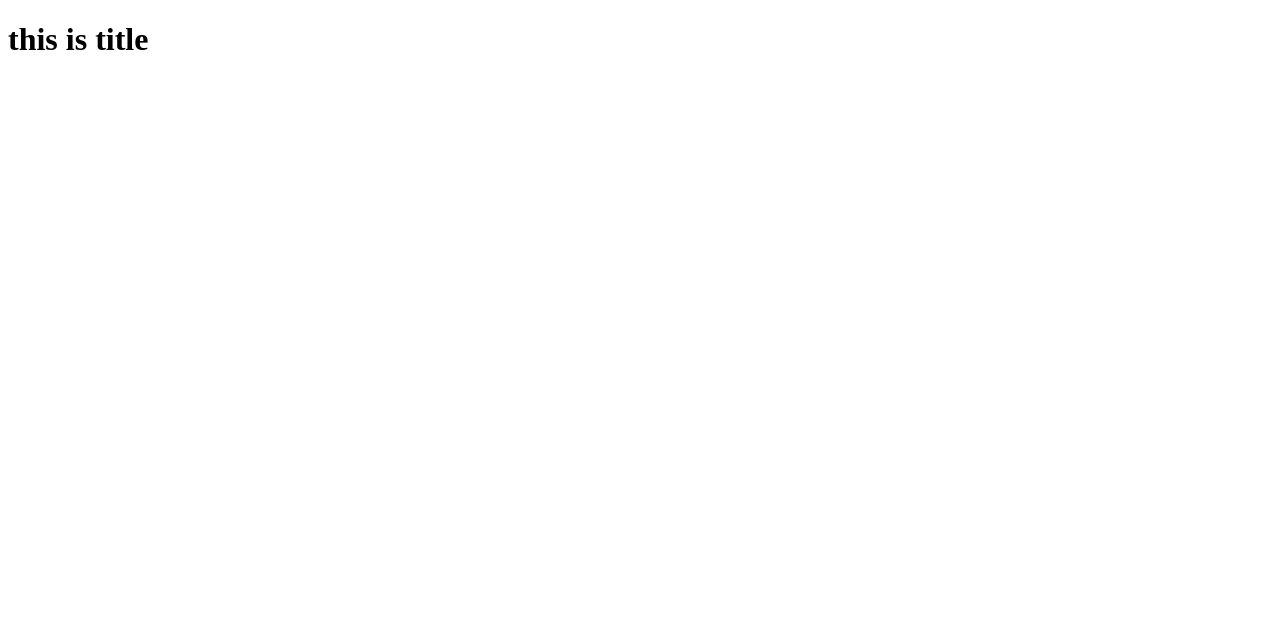
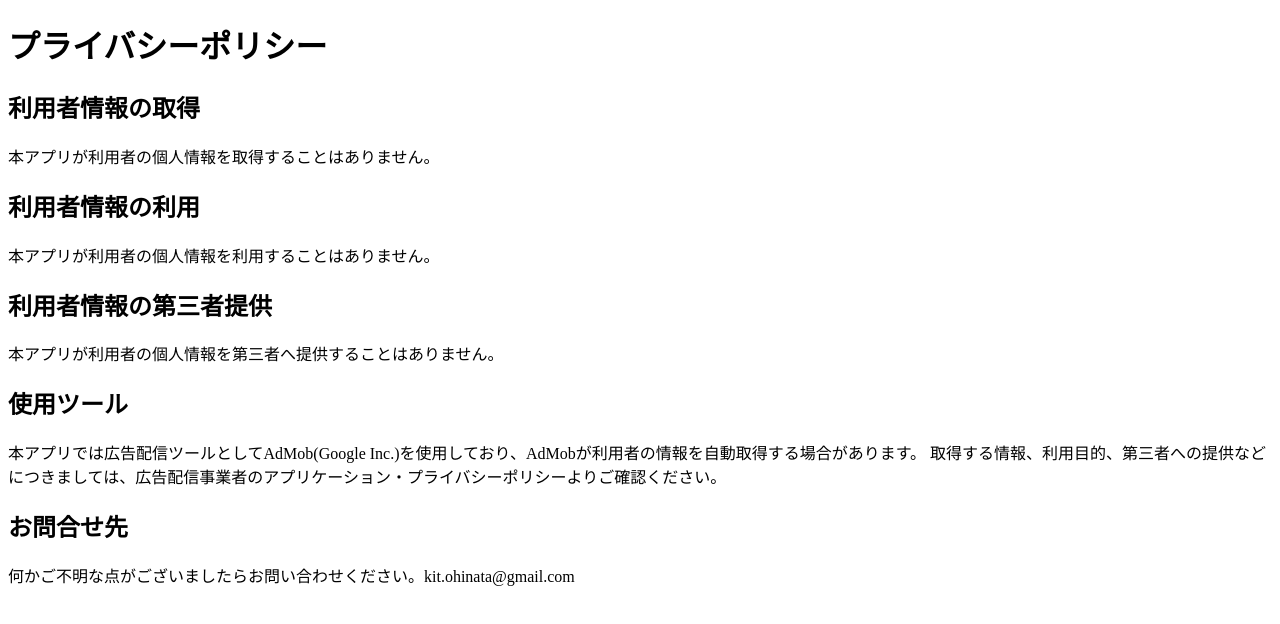
Before and after one commit to iamkaito/flutter_kin_energy_privacy_policy, a plain HTML site: page index.html in a window 1280 px wide. Drawn offline with Linux system fonts and the light colour scheme.

Commit message:
Update index.html

```diff
--- a/index.html
+++ b/index.html
@@ -6,6 +6,17 @@
     <title>プライバシーポリシー</title>
 </head>
 <body>
-    <h1>this is title</h1>
+    <h1>プライバシーポリシー</h1>
+    <h2>利用者情報の取得</h2>
+    <div>本アプリが利用者の個人情報を取得することはありません。</div>
+    <h2>利用者情報の利用</h2>
+    <div>本アプリが利用者の個人情報を利用することはありません。</div>
+    <h2>利用者情報の第三者提供</h2>
+    <div>本アプリが利用者の個人情報を第三者へ提供することはありません。</div>
+    <h2>使用ツール</h2>
+    <div>本アプリでは広告配信ツールとしてAdMob(Google Inc.)を使用しており、AdMobが利用者の情報を自動取得する場合があります。
+    取得する情報、利用目的、第三者への提供などにつきましては、広告配信事業者のアプリケーション・プライバシーポリシーよりご確認ください。</div>
+    <h2>お問合せ先</h2>
+    <div>何かご不明な点がございましたらお問い合わせください。kit.ohinata@gmail.com</div>
 </body>
 </html>
```
